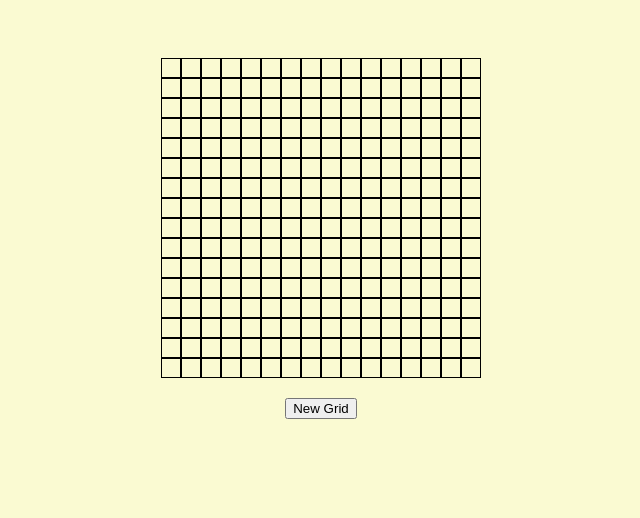
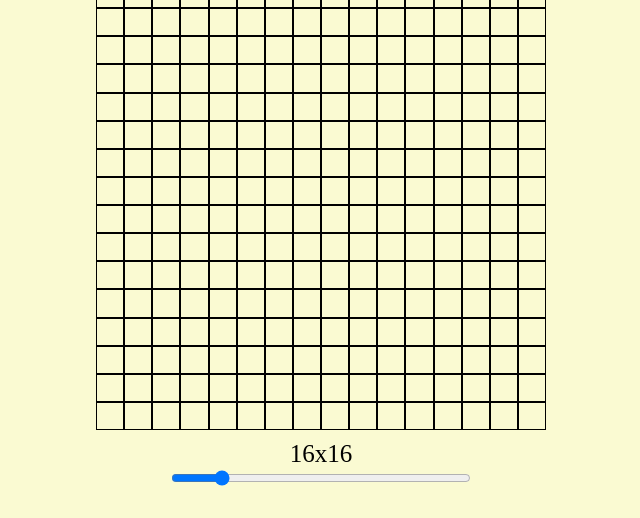
Before and after one commit to Juguler/etch-a-sketch, a plain HTML site: page index.html in a window 1280 px wide. Shown: the part 282-800 px from the top of the page, without its empty margins (319-959 px from the left). Drawn offline with Linux system fonts and the light colour scheme.

Commit message:
Changed grid size button with slider

```diff
--- a/index.html
+++ b/index.html
@@ -12,7 +12,8 @@
         <div class="content">
             <div id="container"></div>
         </div>
-        <button id="newGridButton">New Grid</button>
+        <div id="sliderValue" class="sliderValue">16x16</div>
+        <input type="range" min="1" max="100" value="16" id="gridSizeSlider">
         <script src="script.js"></script>
     </body>
 </html>
--- a/script.js
+++ b/script.js
@@ -1,16 +1,13 @@
 window.onload = function() {
     var container = document.getElementById('container');
-    var button = document.getElementById('newGridButton');
-
-    createGrid(16); // Create initial 16x16 grid
-
-    button.addEventListener('click', function() {
-        var size = prompt("Enter the number of squares per side for the new grid (max 100)", "16");
-        size = Math.min(Math.max(parseInt(size), 1), 100); // Ensure size is between 1 and 100
-        container.innerHTML = ''; // Remove old grid
-        createGrid(size); // Create new grid
+    var slider = document.getElementById('gridSizeSlider');
+    var sliderValue = document.getElementById('sliderValue');
+    createGrid(slider.value);
+    slider.addEventListener('input', function() {
+        sliderValue.innerHTML = `${this.value} x ${this.value}`
+        container.innerHTML = '';
+        createGrid(this.value);
     });
-
     function createGrid(size) {
         container.style.gridTemplateColumns = `repeat(${size}, 1fr)`;
         container.style.gridTemplateRows = `repeat(${size}, 1fr)`;
--- a/styles.css
+++ b/styles.css
@@ -1,7 +1,7 @@
 #container {
     display: grid;
-    width: 320px;
-    height: 320px;
+    width: 450px;
+    height: 450px;
 }
 .grid-item {
     border: 1px solid black;
@@ -42,3 +42,11 @@ h1:hover {
 #newGridButton {
     margin-top: 20px;
 }
+.sliderValue {
+    margin-top:10px;
+    font-size: 25px;
+}
+#gridSizeSlider {
+    width: 300px;
+    margin-bottom:10px;
+}
```
